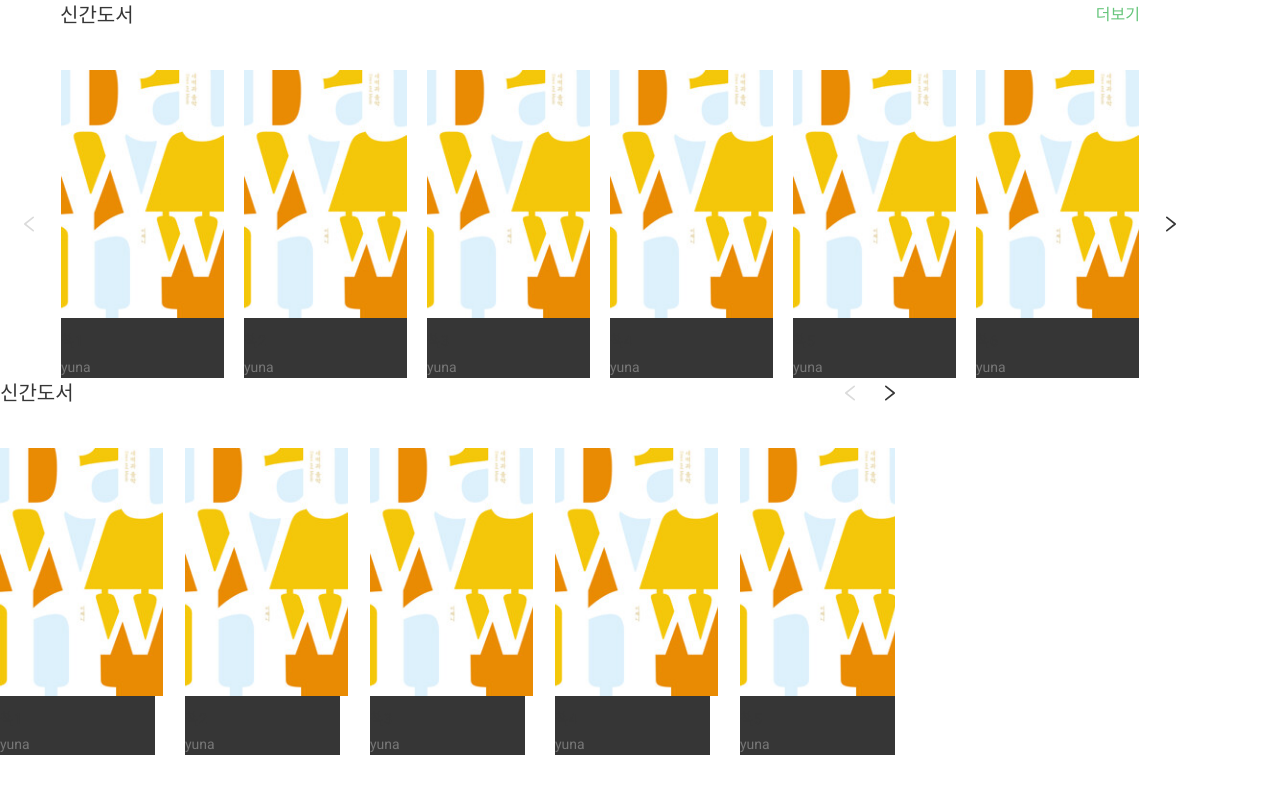
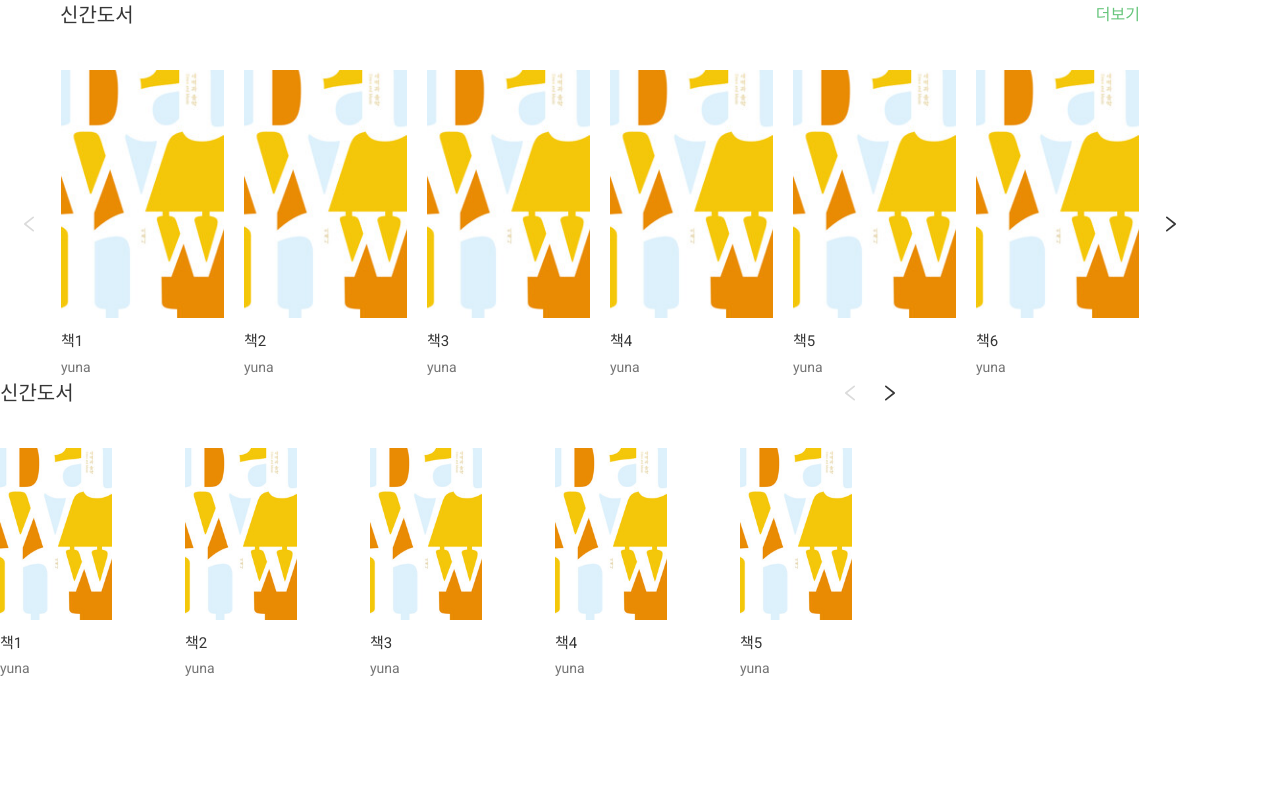
Before and after one commit to yunajoe/front_bookstore-README, a Next.js app: page /test/carouselTest in a window 1280 px wide. Shown: the top 794 px of the page. Built offline with nearby package versions, Linux system fonts and the light colour scheme.

Commit message:
수정중

```diff
--- a/src/components/carousel/carousel.tsx
+++ b/src/components/carousel/carousel.tsx
@@ -119,6 +119,7 @@ function Carousel({ data, responsive }: CarouselProps) {
                 {...item}
                 imageSize={responsive[env].imageSize}
                 marginRight={CARD_MARGIN_VALUE}
+                size="md"
               />
             ))}
           </div>
--- a/src/components/carousel/carouselCard.tsx
+++ b/src/components/carousel/carouselCard.tsx
@@ -1,8 +1,9 @@
 import PreviewBookInfo from '@/components/book/previewBookInfo/previewBookInfo';
-import { ImageSize } from '@/types/carouselType';
+import { EnvType, ImageSize } from '@/types/carouselType';
 import React from 'react';
 
 export type CarouselCardProps = {
+  size: 'sm' | 'md' | 'lg';
   imageUrl: string;
   title: string;
   authorname: string;
@@ -11,14 +12,14 @@ export type CarouselCardProps = {
 };
 
 function CarouselCard(props: CarouselCardProps) {
-  const { imageUrl, title, authorname, imageSize, marginRight } = props;
+  const { imageUrl, title, authorname, imageSize, marginRight, size } = props;
   const { width } = imageSize;
   return (
     <div>
       <div
-        className={`bg-black text-white relative select-none`}
+        className={`text-white relative select-none`}
         style={{ width, marginRight }}>
-        <PreviewBookInfo size="md" title={title} authorList={[authorname]} />
+        <PreviewBookInfo size={size} title={title} authorList={[authorname]} />
       </div>
     </div>
   );
--- a/src/components/carousel/categoryCarousel.tsx
+++ b/src/components/carousel/categoryCarousel.tsx
@@ -149,6 +149,7 @@ function CategoryCarousel({ data, responsive }: CarouselProps) {
                 {...item}
                 imageSize={responsive[env].imageSize}
                 marginRight={calcMarginValue(env)}
+                size="sm"
               />
             ))}
           </div>
```
